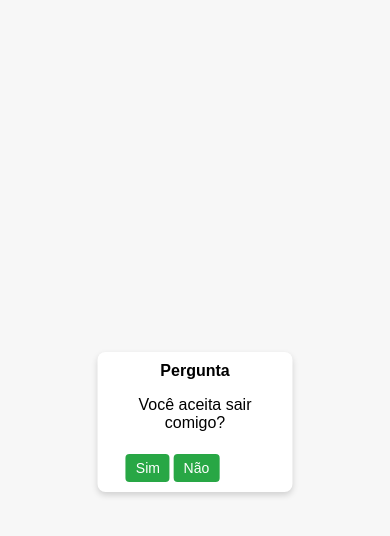
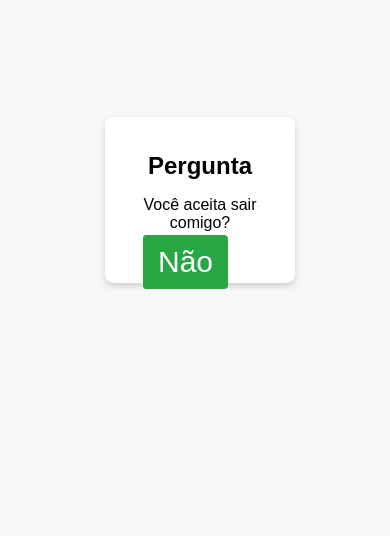
Before and after one commit to Victor2412/Pedido, a plain HTML site: page index.html in a window 390 px wide. Drawn offline with Linux system fonts and the light colour scheme.

Commit message:
Update style.css

```diff
--- a/style.css
+++ b/style.css
@@ -7,66 +7,55 @@ body {
 
   .container {
     position: absolute;
-  top: 50%;
-  left: 50%;
+    top: 200px;
+    left: 200px;
     transform: translate(-50%, -50%);
     background-color: #fff;
     border-radius: 8px;
-  padding: 15px;
+    padding: 35px;
     text-align: center;
     box-shadow: 0px 3px 6px rgba(0, 0, 0, 0.16);
   }
 
   h1 {
     margin-top: 0;
-  font-size: 18px;
+    font-size: 24px;
   }
 
   button {
     border: none;
     border-radius: 4px;
     color: white;
-  font-size: 18px;
-  padding: 8px 12px;
+    font-size: 30px;
+    padding: 10px 15px;
     cursor: pointer;
-  margin-top: 8px;
+    position: absolute;
+    margin-top: -15px;
   }
 
   /* Estilos para o botão "Sim" */
   button:nth-of-type(1) {
     background-color: #28a745;
+    top: 80%;
+    left: 20%;
   }
 
   /* Estilos para o botão "Não" */
   button:nth-of-type(2) {
     background-color: red;
+    top: 80%;
+    right: 20%;
   }
 
-@media only screen and (max-width: 600px) {
-  .container {
-    padding: 10px;
+body_2{
+
+display: flex;
+justify-content: center;
+
 }
 
-  h1 {
-    font-size: 16px;
+icon{
+
+    font-size:100px;
+
 }
-
-  button {
-    font-size: 14px;
-    padding: 6px 10px;
-    margin-top: 6px;
-  }
-
-  /* Ajuste a posição dos botões para empilhar em telas menores */
-  button:nth-of-type(1) {
-    top: 70%;
-    left: 50%;
-    transform: translateX(-50%);
-  }
-
-  button:nth-of-type(2) {
-    top: 76%;
-    left: 50%;
-    transform: translateX(-50%);
-  }
-}
```
Lines whose indentation alone changed are shown as unchanged.
